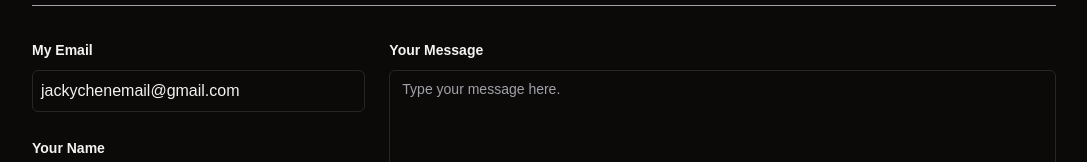
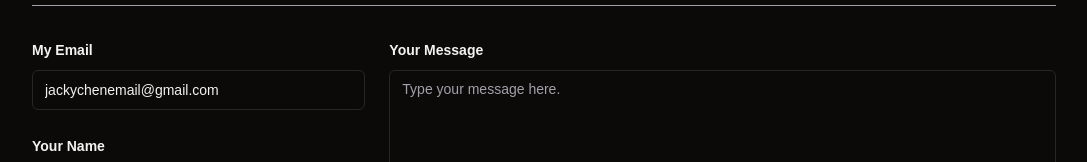
Before and after one commit to UlukbekM/jacky, a Next.js app: page /contact in a window 1280 px wide. Shown: the part 171-333 px from the top of the page, without its empty margins (96-1183 px from the left). Built offline with nearby package versions, Linux system fonts and the light colour scheme.

Commit message:
changed my email input

```diff
--- a/app/contact/ContactForm.tsx
+++ b/app/contact/ContactForm.tsx
@@ -52,19 +52,9 @@ export default function ContactForm() {
         <Form {...form}>
             <form onSubmit={form.handleSubmit(onSubmit)} className="flex space-y-6 md:space-y-0 md:space-x-6 flex-col md:flex-row my-4">
                 <div className="space-y-6 md:basis-2/6">
-                    {/* <FormField control={form.control} name="jackyEmail" render={({ field }) => (
-                        <FormItem>
-                        <FormLabel className="font-semibold">My Email</FormLabel>
-                        <FormControl>
-                            <Input type="text" placeholder="jackychen@email.com" className="py-2 border-muted-foreground dark:border-muted" disabled {...field} />
-                        </FormControl>
-                        <FormMessage />
-                        </FormItem>
-                    )}/> */}
                     <div>
                         <Label className="font-semibold">My Email</Label>
-                        <p className="my-2 p-2 border border-muted-foreground dark:border-muted rounded-md">jackychenemail@gmail.com</p>
-                        {/* <Input placeholder="jackychenemail@gmail.com" type="email" className="my-2 border-muted-foreground dark:border-muted" readOnly/> */}
+                        <Input defaultValue="jackychenemail@gmail.com" readOnly className="my-2 border-muted-foreground dark:border-muted"/>
                     </div>
 
                     <FormField control={form.control} name="name" render={({ field }) => (
--- a/components/Header.tsx
+++ b/components/Header.tsx
@@ -24,10 +24,14 @@ export default function Header() {
                     </Link>
                     <Link href={"/projects"} className='m-1 p-2 relative group'>
                         Projects
-                        <span className={`h-[2px] inline-block bg-primary absolute left-0 -bottom-0.5 rounded-xl
+                        {/* <span className={`h-[2px] inline-block bg-primary absolute left-0 -bottom-0.5 rounded-xl
                         group-hover:w-full transition-[width] ease duration-300
                         ${router === "/projects" ? 'w-full' : 'w-0'}
-                        `}>&nbsp;</span>
+                        `}>&nbsp;</span> */}
+                        <span className={`h-[2px] inline-block bg-primary absolute left-1/2 -translate-x-1/2 -bottom-0.5 rounded-xl
+                            transition-[width] duration-300 ease-in-out group-hover:w-full ${
+                            router === "/projects" ? "w-full" : "w-0"
+                        }`}/>
                     </Link>
                     {/* <Link href={"/about"} className='m-1 p-2 relative group'>
                         About
```
